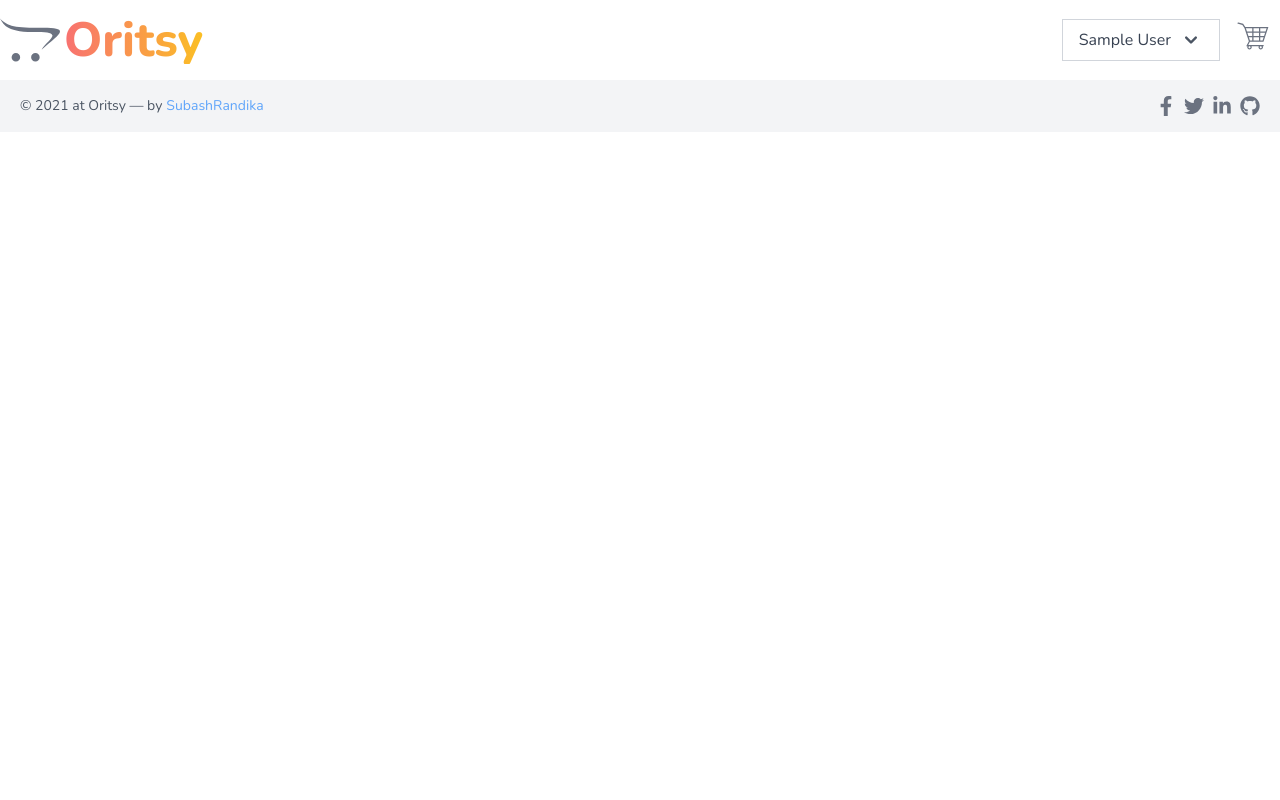
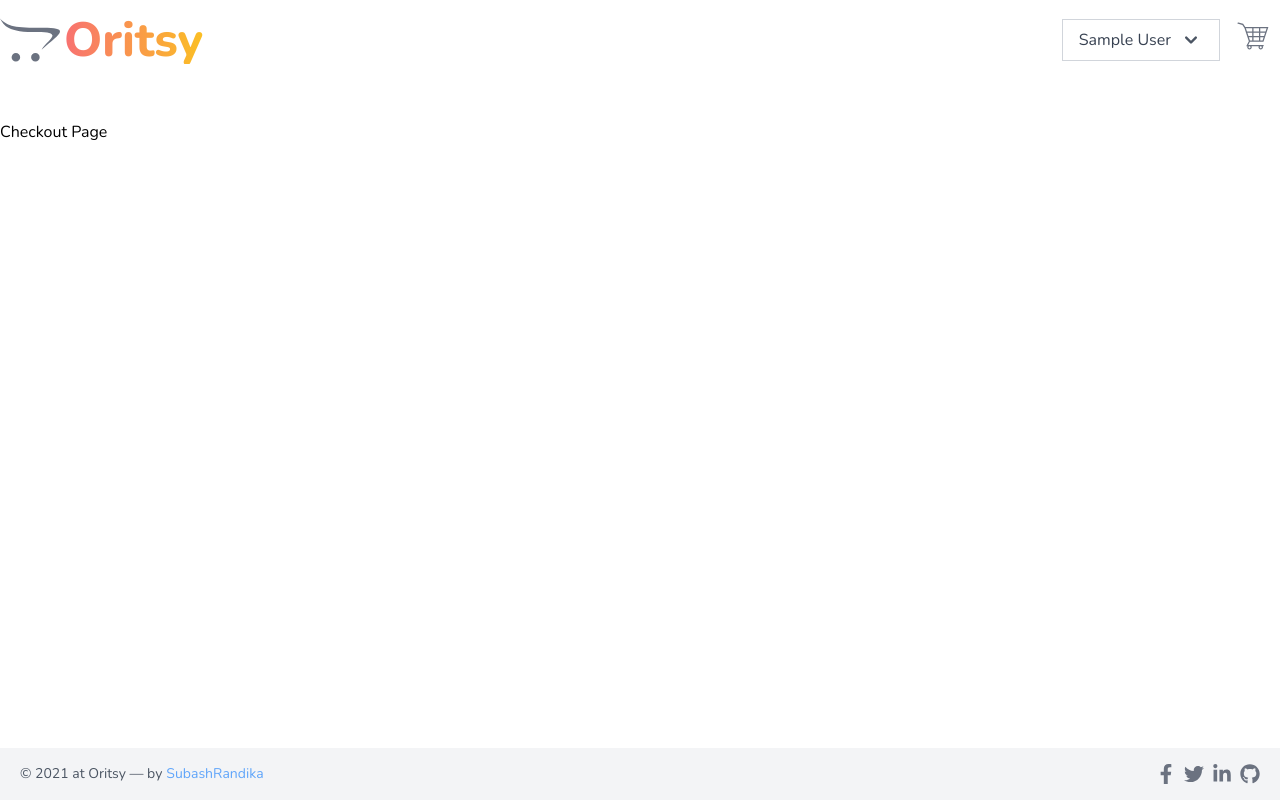
Before and after one commit to SubashRandika/oritsy, a React (Create React App) app in the folder front-end/: page /checkout in a window 1280 px wide. Built offline with nearby package versions, Linux system fonts and the light colour scheme; sample sign-in values are in the browser's storage.

Commit message:
Created PrivateRoute component to protect to access routes that are authenticated. Implemented flow to redirected to last stayed route after signin which is much better on UX side. After signout redirected to home not signin page.

```diff
--- a/front-end/src/App.js
+++ b/front-end/src/App.js
@@ -7,10 +7,11 @@ import Home from './pages/Home';
 import ProductDetails from './pages/ProductDetails';
 import Cart from './pages/Cart';
 import Login from './pages/Login';
-
-import 'react-toastify/dist/ReactToastify.css';
 import Register from './pages/Register';
 import Profile from './pages/Profile';
+import Checkout from './pages/Checkout';
+import PrivateRoute from './components/PrivateRoute';
+import 'react-toastify/dist/ReactToastify.css';
 
 const App = () => {
 	return (
@@ -25,9 +26,12 @@ const App = () => {
 					<Route exact path='/register'>
 						<Register />
 					</Route>
-					<Route exact path='/profile'>
+					<PrivateRoute exact path='/profile'>
 						<Profile />
-					</Route>
+					</PrivateRoute>
+					<PrivateRoute exact path='/checkout'>
+						<Checkout />
+					</PrivateRoute>
 					<Route path='/product/:id'>
 						<ProductDetails />
 					</Route>
--- /dev/null
+++ b/front-end/src/components/PrivateRoute.jsx
@@ -0,0 +1,30 @@
+import React from 'react';
+import { useSelector } from 'react-redux';
+import { Redirect, Route } from 'react-router';
+import { userLoginSelector } from '../redux/slices/userLoginSlice';
+
+const PrivateRoute = ({ children, ...rest }) => {
+	const { userInfo } = useSelector(userLoginSelector);
+
+	return (
+		<Route
+			{...rest}
+			render={({ location }) => {
+				return userInfo ? (
+					children
+				) : (
+					<Redirect
+						to={{
+							pathname: '/signin',
+							state: {
+								from: location
+							}
+						}}
+					/>
+				);
+			}}
+		/>
+	);
+};
+
+export default PrivateRoute;
--- a/front-end/src/pages/Cart.jsx
+++ b/front-end/src/pages/Cart.jsx
@@ -1,12 +1,14 @@
 import React from 'react';
+import { Link, useHistory, useLocation } from 'react-router-dom';
 import { useSelector } from 'react-redux';
 import { ImCreditCard } from 'react-icons/im';
 import { MdRemoveShoppingCart } from 'react-icons/md';
 import CartItem from '../components/CartItem';
 import { cartSelector } from '../redux/slices/cartSlice';
-import { Link } from 'react-router-dom';
 
 const Cart = () => {
+	const history = useHistory();
+	const { state } = useLocation();
 	const { cartItems } = useSelector(cartSelector);
 
 	const getTotalCartItems = () => {
@@ -30,6 +32,10 @@ const Cart = () => {
 				0
 			)
 			.toFixed(2);
+	};
+
+	const handleCheckoutProcess = () => {
+		history.push(state?.from || '/checkout');
 	};
 
 	return (
@@ -81,6 +87,7 @@ const Cart = () => {
 										? 'shadow-none cursor-not-allowed'
 										: 'hover:shadow-lg'
 								} transition duration-300 ease-in-out disabled:opacity-50`}
+								onClick={handleCheckoutProcess}
 							>
 								<span className='mr-3 uppercase'>Proceed to checkout</span>
 								<span className='text-xl'>
--- /dev/null
+++ b/front-end/src/pages/Checkout.jsx
@@ -0,0 +1,11 @@
+import React from 'react';
+
+const Checkout = () => {
+	return (
+		<div className='container m-auto h-full my-10'>
+			<h1>Checkout Page</h1>
+		</div>
+	);
+};
+
+export default Checkout;
--- a/front-end/src/pages/Login.jsx
+++ b/front-end/src/pages/Login.jsx
@@ -1,5 +1,5 @@
 import React, { useEffect, useState } from 'react';
-import { Link, useHistory } from 'react-router-dom';
+import { Link, useHistory, useLocation } from 'react-router-dom';
 import { useSelector, useDispatch } from 'react-redux';
 import { login } from '../redux/actions/userActions';
 import { userLoginSelector } from '../redux/slices/userLoginSlice';
@@ -11,6 +11,7 @@ const Login = () => {
 	});
 	const dispatch = useDispatch();
 	const history = useHistory();
+	const { state } = useLocation();
 	const { loading, error, userInfo } = useSelector(userLoginSelector);
 
 	const handleSignIn = (e) => {
@@ -27,9 +28,9 @@ const Login = () => {
 
 	useEffect(() => {
 		if (userInfo) {
-			history.push('/');
+			history.push(state?.from || '/');
 		}
-	}, [history, userInfo]);
+	}, [history, state?.from, userInfo]);
 
 	return (
 		<div className='container m-auto h-full'>
--- a/front-end/src/redux/slices/userLoginSlice.js
+++ b/front-end/src/redux/slices/userLoginSlice.js
@@ -10,7 +10,7 @@ const userLoginSlice = createSlice({
 		logout: (state, { payload }) => {
 			localStorage.removeItem('userInfo');
 			state.userInfo = null;
-			payload.push('/signin');
+			payload.push('/');
 		}
 	},
 	extraReducers: {
```
